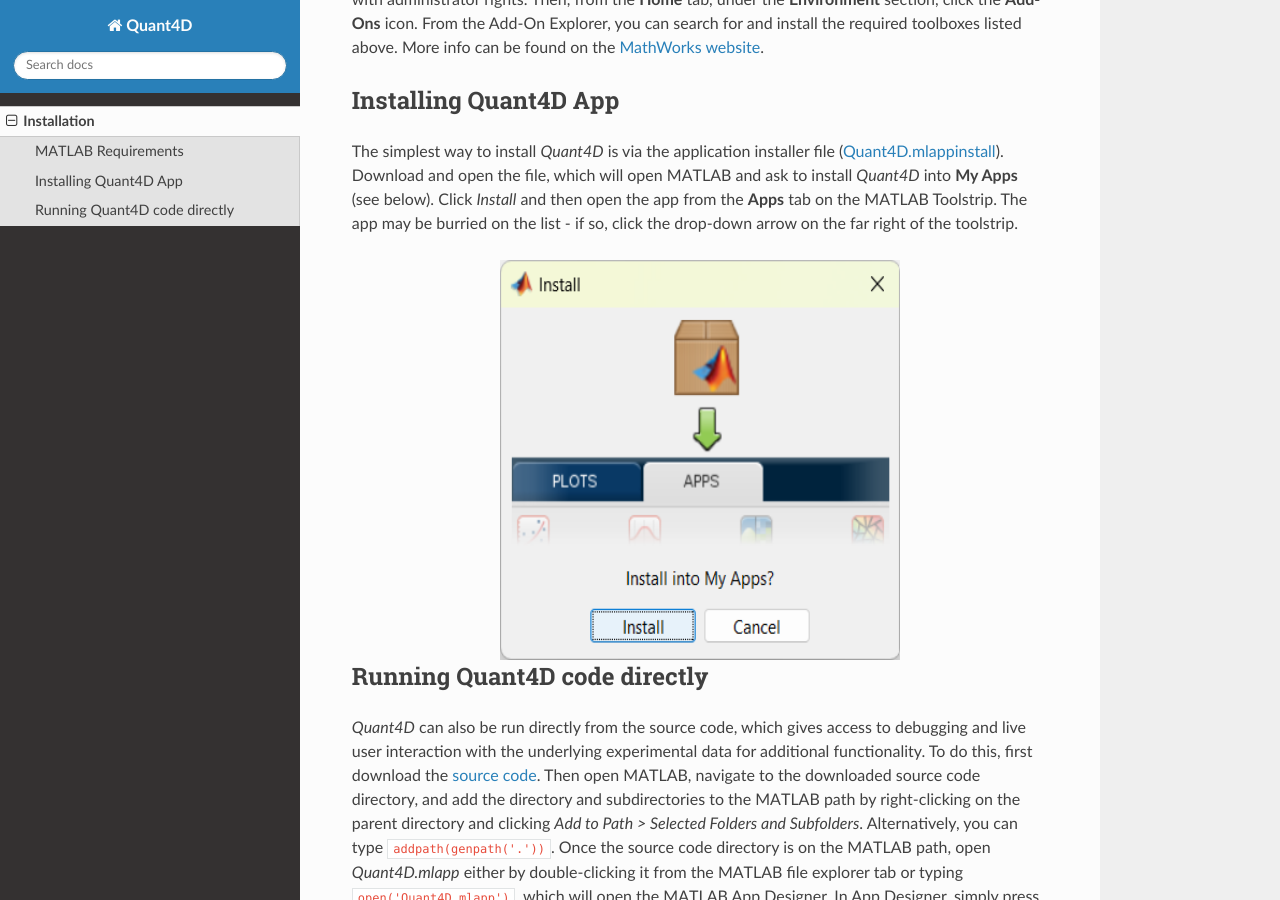
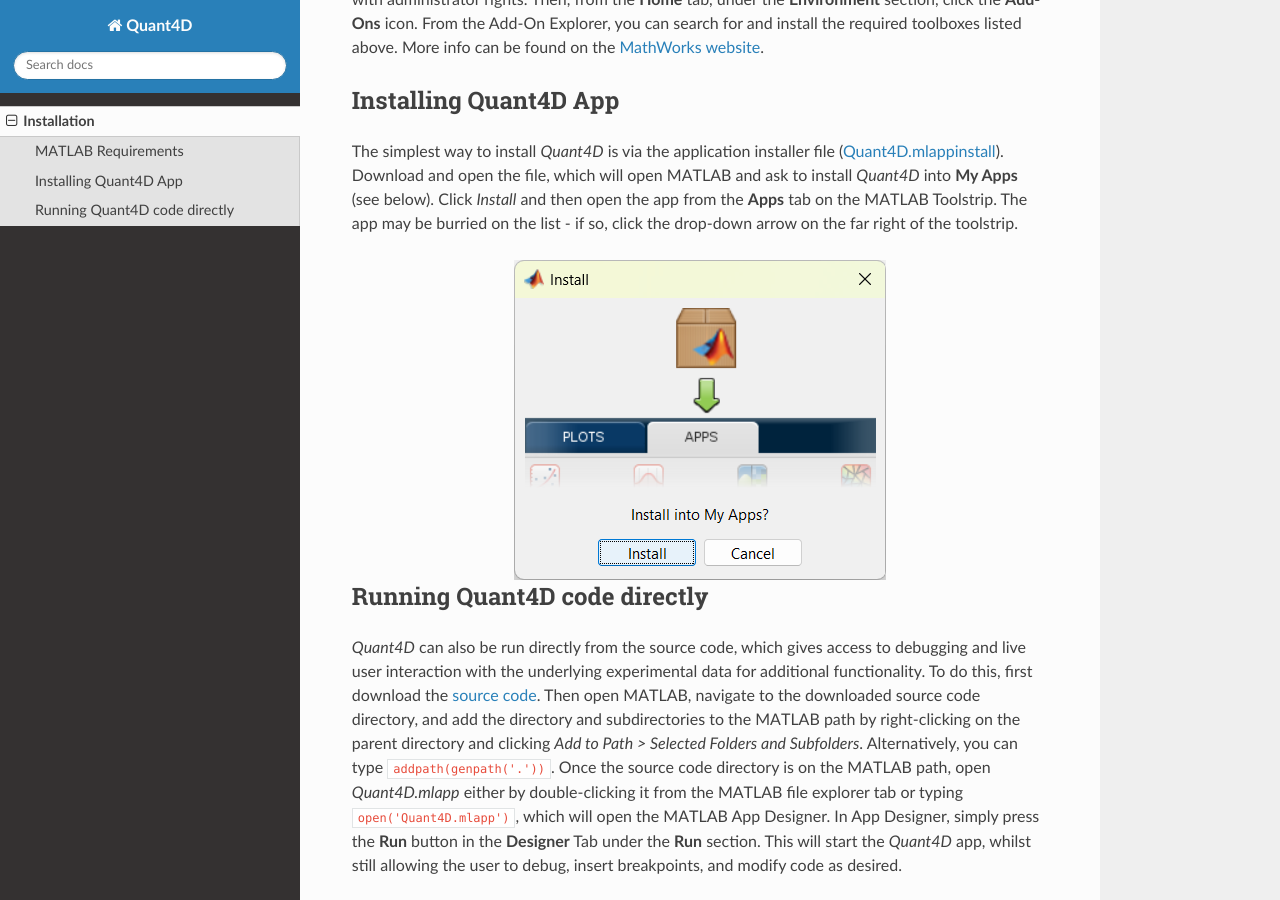
Before and after one commit to bryandesser/Quant4D, a Sphinx documentation site: the page built from docs/source/installation.rst, in a window 1280 px wide and 900 px high, scrolled down 673 px. Built offline with Sphinx 7.4.7 and the Read the Docs theme 3.1.0, drawn with Linux system fonts in a browser that asks for light colours; pages that are not in the unit, such as notebooks, are missing from menus.

Commit message:
modified:   docs/source/installation.rst

```diff
--- a/docs/source/installation.rst
+++ b/docs/source/installation.rst
@@ -27,8 +27,8 @@
 The simplest way to install `Quant4D` is via the application installer file (`Quant4D.mlappinstall <https://github.com/bryandesser/Quant4D/blob/master/app_installer/Quant4D.mlappinstall>`_). Download and open the file, which will open MATLAB and ask to install `Quant4D` into **My Apps** (see below). Click `Install` and then open the app from the **Apps** tab on the MATLAB Toolstrip. The app may be burried on the list - if so, click the drop-down arrow on the far right of the toolstrip.
 
 .. image:: ../_static/app_install.png
-    :width: 400
-    :height: 400
+    :width: 372
+    :height: 320
     :align: center
 
 Running Quant4D code directly
@@ -37,6 +37,6 @@
 `Quant4D` can also be run directly from the source code, which gives access to debugging and live user interaction with the underlying experimental data for additional functionality. To do this, first download the `source code <https://github.com/bryandesser/Quant4D/tree/master/source_code>`_. Then open MATLAB, navigate to the downloaded source code directory, and add the directory and subdirectories to the MATLAB path by right-clicking on the parent directory and clicking `Add to Path > Selected Folders and Subfolders`. Alternatively, you can type ``addpath(genpath('.'))``. Once the source code directory is on the MATLAB path, open `Quant4D.mlapp` either by double-clicking it from the MATLAB file explorer tab or typing ``open('Quant4D.mlapp')``, which will open the MATLAB App Designer. In App Designer, simply press the **Run** button in the **Designer** Tab under the **Run** section. This will start the `Quant4D` app, whilst still allowing the user to debug, insert breakpoints, and modify code as desired.
 
 .. image:: ../_static/add_to_path.png
-    :width: 400
-    :height: 400
+    :width: 382
+    :height: 260
     :align: center
```
